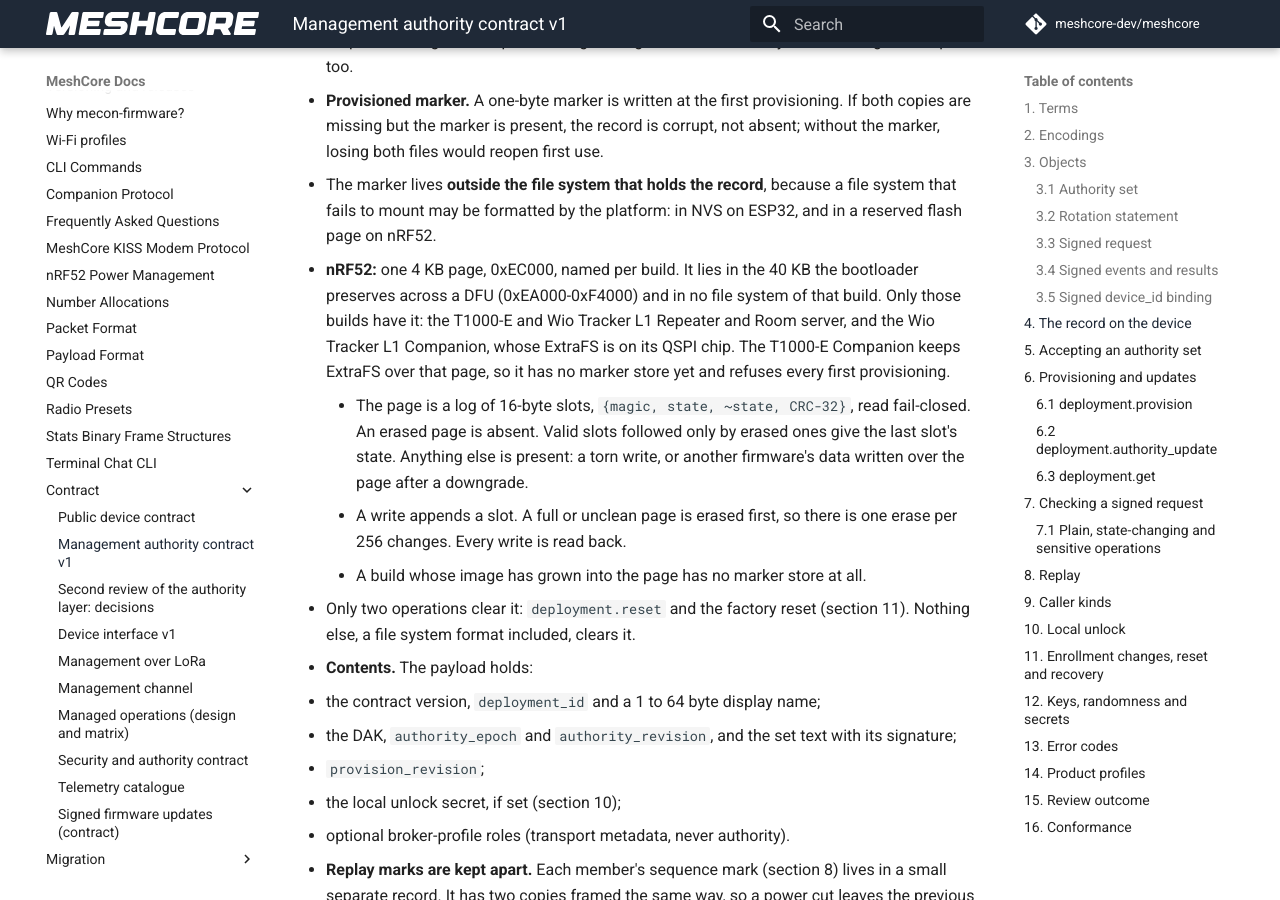
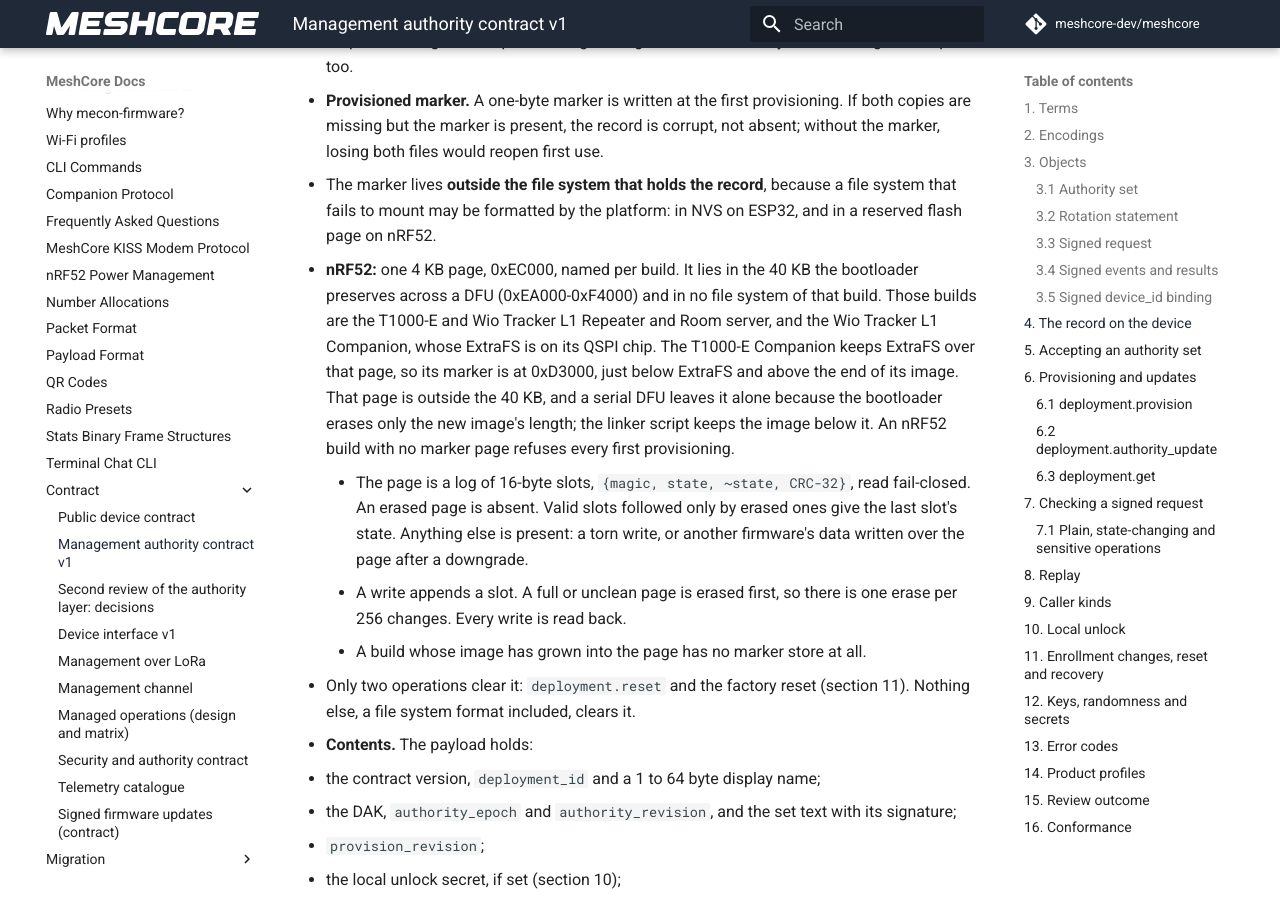
Before and after one commit to hoejriis/mecon-firmware, an MkDocs documentation site: the page built from docs/contract/AUTHORITY.md, in a window 1280 px wide and 900 px high, scrolled down 6832 px. Built offline with MkDocs 1.6.1 and Material for MkDocs 9.7.7, drawn with Linux system fonts in a browser that asks for light colours; comment, search, counter and statistics services are not loaded.

Commit message:
T1000-E Companion: marker and floor pages below ExtraFS (#353)
* T1000-E Companion: marker and floor pages below ExtraFS, so it can be enrolled

The plan on the Issue was to shrink ExtraFS by a staged copy and a reformat, with a
power cut at any stage losing nothing. The image is about 510 KB of a 700 KB region,
so the two pages can sit at the top of the app region instead: 0xD2000 and 0xD3000,
just below ExtraFS. Nothing is copied, no file system changes size, and a board in
the field keeps its data. The image gives up 8 KB of room it does not use. Its own
linker script ends the image there, leaving the script other boards share alone.

Co-Authored-By: Claude Opus 5.5 (1M context) <noreply@anthropic.com>

* T1000-E Companion: record the board run, and it is no longer unavailable

Co-Authored-By: Claude Opus 5.5 (1M context) <noreply@anthropic.com>

* Raise the T1000-E Companion size budgets for the marker and floor

Enabling the marker and floor store on the two Companion builds adds about 2.9 KB
of flash. The growth is intended. Each new budget is the build plus 4 KB, rounded
up to a whole KB.

Co-Authored-By: Claude Opus 5.5 (1M context) <noreply@anthropic.com>

---------

Co-authored-by: Claude Opus 5.5 (1M context) <noreply@anthropic.com>

```diff
--- a/docs/contract/AUTHORITY.md
+++ b/docs/contract/AUTHORITY.md
@@ -131,7 +131,7 @@ A Backend records a device's `device_id` from `hello` or from `get device.id`, a
 - **Corrupt is never absent.** If something exists and nothing is intact, the record is **corrupt**. A corrupt record is never treated as absent, because absent means "no Deployment" and would reopen an unsigned first provisioning. Failing to allocate memory while loading is corrupt too.
 - **Provisioned marker.** A one-byte marker is written at the first provisioning. If both copies are missing but the marker is present, the record is corrupt, not absent; without the marker, losing both files would reopen first use.
   - The marker lives **outside the file system that holds the record**, because a file system that fails to mount may be formatted by the platform: in NVS on ESP32, and in a reserved flash page on nRF52.
-  - **nRF52:** one 4 KB page, 0xEC000, named per build. It lies in the 40 KB the bootloader preserves across a DFU (0xEA000-0xF4000) and in no file system of that build. Only those builds have it: the T1000-E and Wio Tracker L1 Repeater and Room server, and the Wio Tracker L1 Companion, whose ExtraFS is on its QSPI chip. The T1000-E Companion keeps ExtraFS over that page, so it has no marker store yet and refuses every first provisioning.
+  - **nRF52:** one 4 KB page, 0xEC000, named per build. It lies in the 40 KB the bootloader preserves across a DFU (0xEA000-0xF4000) and in no file system of that build. Those builds are the T1000-E and Wio Tracker L1 Repeater and Room server, and the Wio Tracker L1 Companion, whose ExtraFS is on its QSPI chip. The T1000-E Companion keeps ExtraFS over that page, so its marker is at 0xD3000, just below ExtraFS and above the end of its image. That page is outside the 40 KB, and a serial DFU leaves it alone because the bootloader erases only the new image's length; the linker script keeps the image below it. An nRF52 build with no marker page refuses every first provisioning.
     - The page is a log of 16-byte slots, `{magic, state, ~state, CRC-32}`, read fail-closed. An erased page is absent. Valid slots followed only by erased ones give the last slot's state. Anything else is present: a torn write, or another firmware's data written over the page after a downgrade.
     - A write appends a slot. A full or unclean page is erased first, so there is one erase per 256 changes. Every write is read back.
     - A build whose image has grown into the page has no marker store at all.
```
Also changed, not shown: docs/AVAILABILITY.md (+0 -1 lines), docs/HARDWARE_VERIFIED.md (+1 -0 lines), docs/contract/UPDATES.md (+1 -1 lines), 7 other files.
